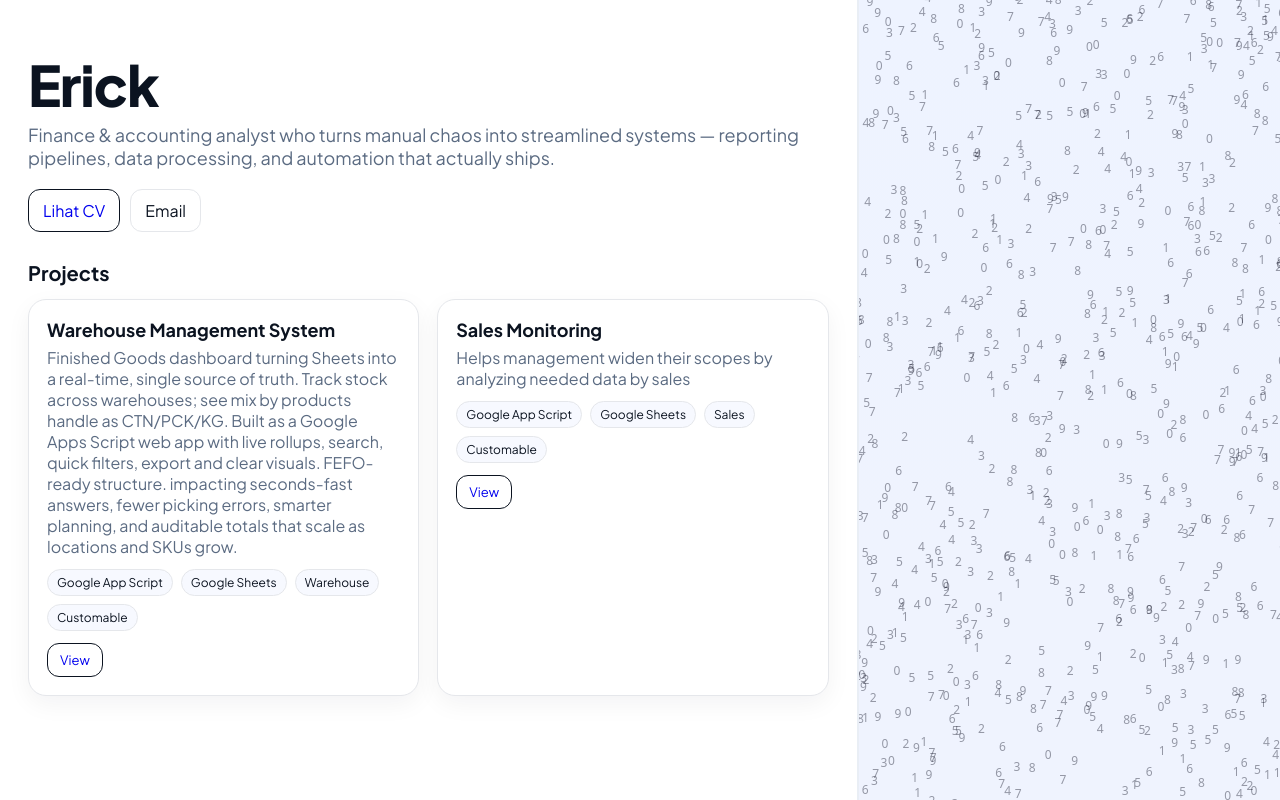
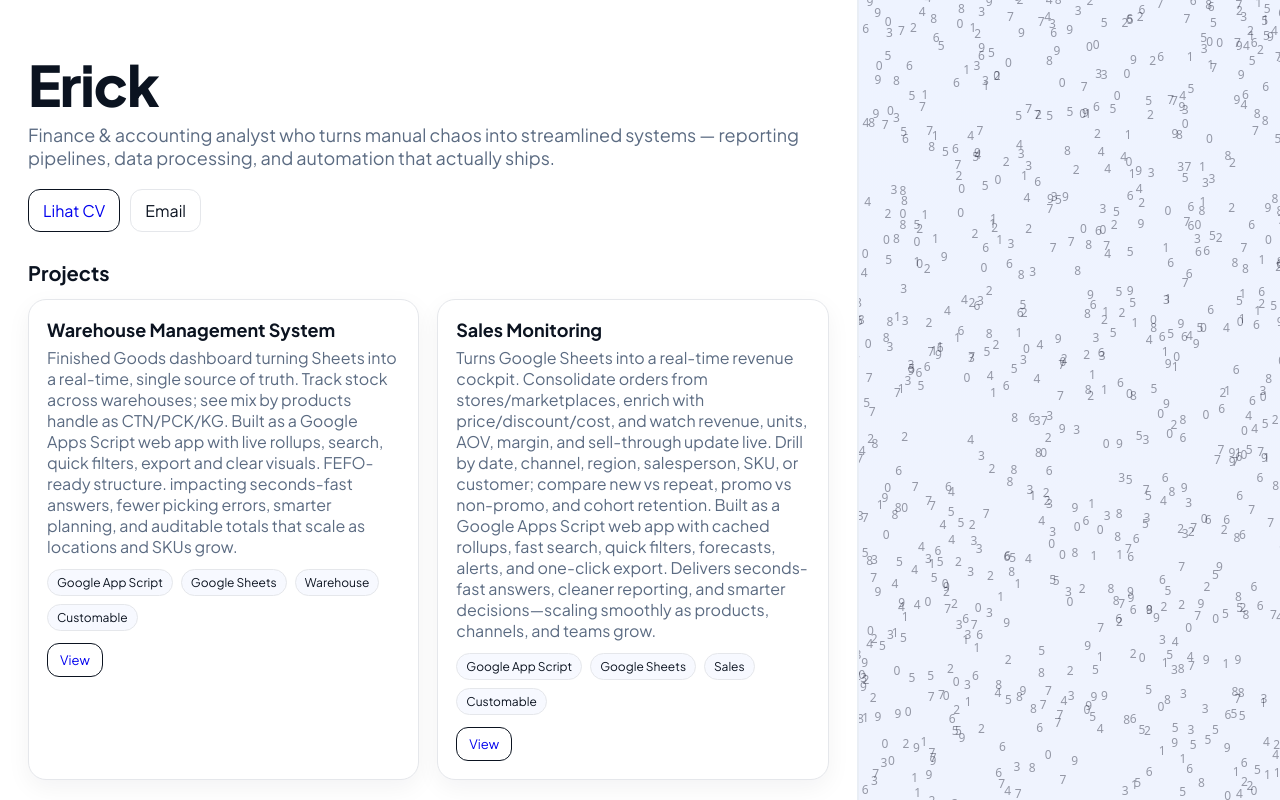
Before and after one commit to erickchia/portfolio, a Next.js app: page / in a window 1280 px wide. Built offline with nearby package versions, Linux system fonts and the light colour scheme.

Commit message:
Update projects.js

```diff
--- a/data/projects.js
+++ b/data/projects.js
@@ -6,7 +6,7 @@ export const projects = [
      tags: ["Google App Script","Google Sheets","Warehouse","Customable"]
   },
   { name: "Sales Monitoring",
-     description: "Helps management widen their scopes by analyzing needed data by sales",
+     description: "Turns Google Sheets into a real-time revenue cockpit. Consolidate orders from stores/marketplaces, enrich with price/discount/cost, and watch revenue, units, AOV, margin, and sell-through update live. Drill by date, channel, region, salesperson, SKU, or customer; compare new vs repeat, promo vs non-promo, and cohort retention. Built as a Google Apps Script web app with cached rollups, fast search, quick filters, forecasts, alerts, and one-click export. Delivers seconds-fast answers, cleaner reporting, and smarter decisions—scaling smoothly as products, channels, and teams grow.",
      url: "https://script.google.com/macros/s/AKfycbz5Vd-9xEcZB1dMqvQb2AXtTOh6JOEFF3C9pfLfgSqYYWCrL9KmOQPFzz3Z9v3Ho549rA/exec",
      tags: ["Google App Script","Google Sheets","Sales","Customable"]
   },
```
